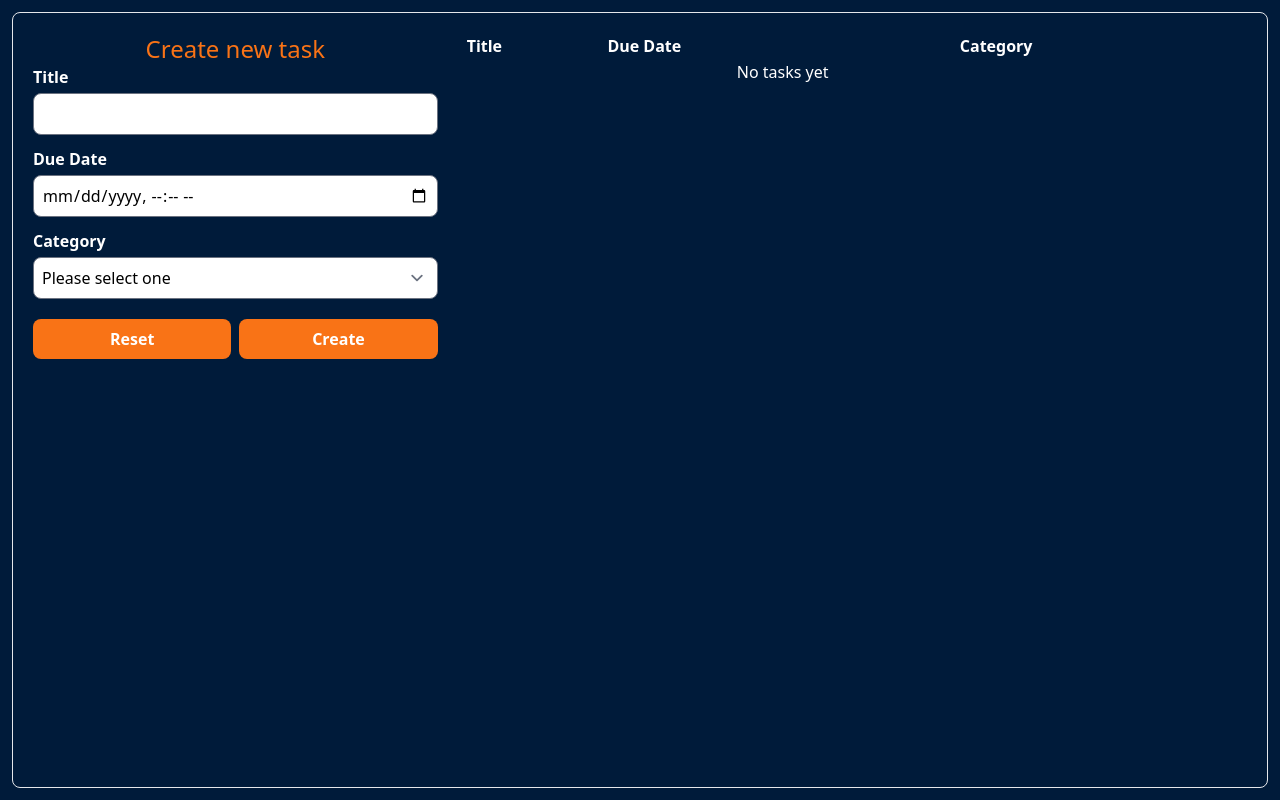
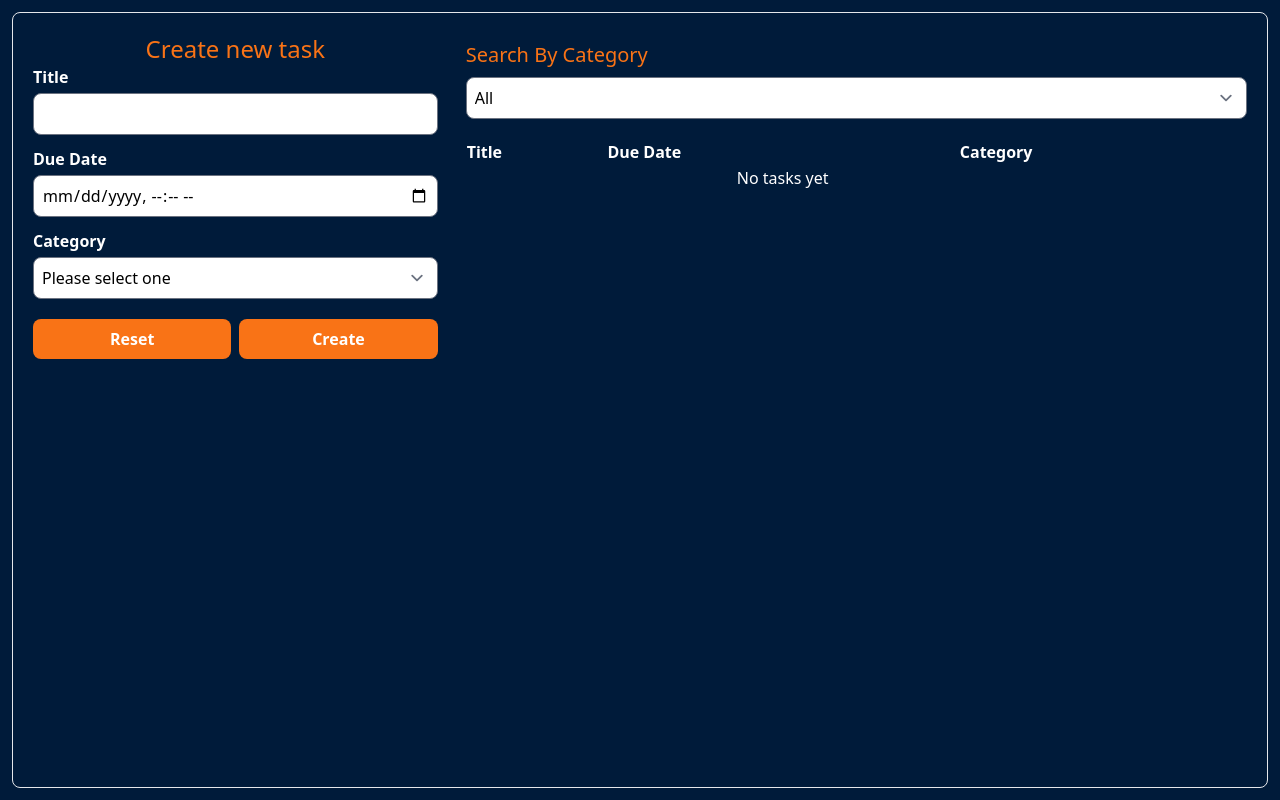
Before and after one commit to daniel-liemng/task_manager_react, a React (Vite) app: page / in a window 1280 px wide. Built offline with nearby package versions, Linux system fonts and the light colour scheme.

Commit message:
filter task by category

```diff
--- a/src/App.tsx
+++ b/src/App.tsx
@@ -1,11 +1,33 @@
-import { useState } from 'react';
+import { useState, useEffect } from 'react';
 
 import TaskForm from './components/TaskForm';
 import TaskList from './components/TaskList';
 import { Task } from './interface/Task';
+import TaskFilter from './components/TaskFilter';
+
+// const taskData = [
+//   { id: 1, title: 'Task 1', dueDate: '09-08-2023', category: 'Work' },
+//   { id: 2, title: 'Task 2', dueDate: '09-08-2023', category: 'Personal' },
+//   { id: 3, title: 'Task 3', dueDate: '09-08-2023', category: 'School' },
+//   { id: 4, title: 'Task 4', dueDate: '09-08-2023', category: 'Work' },
+// ];
 
 const App = () => {
   const [tasks, setTasks] = useState<Task[]>([]);
+
+  const [searchTerm, setSearchTerm] = useState<string>('');
+  const [filteredTasks, setFilteredTasks] = useState<Task[]>(tasks);
+
+  useEffect(() => {
+    if (searchTerm === 'All') {
+      setFilteredTasks(tasks);
+    } else {
+      const newTasks = tasks.filter((task) =>
+        task.category.includes(searchTerm)
+      );
+      setFilteredTasks(newTasks);
+    }
+  }, [tasks, searchTerm]);
 
   const handleAddTask = (task: Omit<Task, 'id'>, reset: () => void) => {
     const newTask: Task = {
@@ -24,7 +46,12 @@ const App = () => {
     setTasks(newTasks);
   };
 
+  const handleSearchByCategory = (category: string) => {
+    setSearchTerm(category);
+  };
+
   console.log('aaa', tasks);
+  console.log('bbb', searchTerm);
 
   return (
     <div className='w-full h-screen p-3'>
@@ -33,7 +60,8 @@ const App = () => {
           <TaskForm onAddTask={handleAddTask} />
         </div>
         <div className='flex-1'>
-          <TaskList tasks={tasks} onDelete={handleDeleteTask} />
+          <TaskFilter onSearchByCategory={handleSearchByCategory} />
+          <TaskList tasks={filteredTasks} onDelete={handleDeleteTask} />
         </div>
       </div>
     </div>
--- a/src/components/TaskFilter.tsx
+++ b/src/components/TaskFilter.tsx
@@ -1,5 +1,30 @@
-const TaskFilter = () => {
-  return <div>TaskFilter</div>;
+import categories from '../categories';
+
+interface TaskFilterProps {
+  onSearchByCategory: (category: string) => void;
+}
+
+const TaskFilter: React.FC<TaskFilterProps> = ({ onSearchByCategory }) => {
+  const allCategories = ['All', ...categories];
+
+  return (
+    <div className='mt-2 mb-5'>
+      <h3 className='text-xl text-orange-500 mb-2'>Search By Category</h3>
+      <select
+        className='p-2 rounded-lg w-full'
+        onChange={(e) => onSearchByCategory(e.target.value)}
+      >
+        <option value='' disabled>
+          Please select one
+        </option>
+        {allCategories.map((category, index) => (
+          <option value={category} key={index}>
+            {category}
+          </option>
+        ))}
+      </select>
+    </div>
+  );
 };
 
 export default TaskFilter;
```
